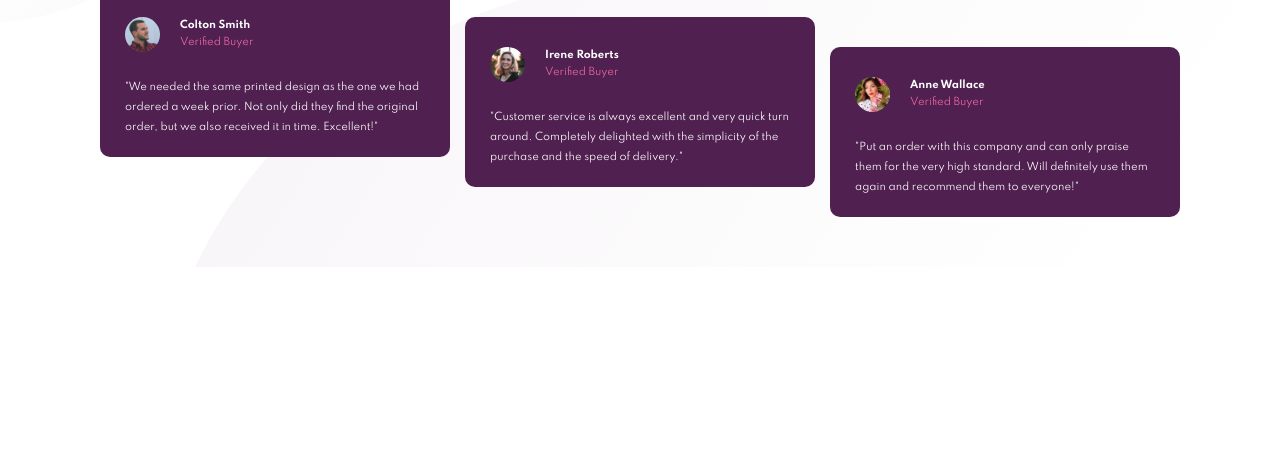
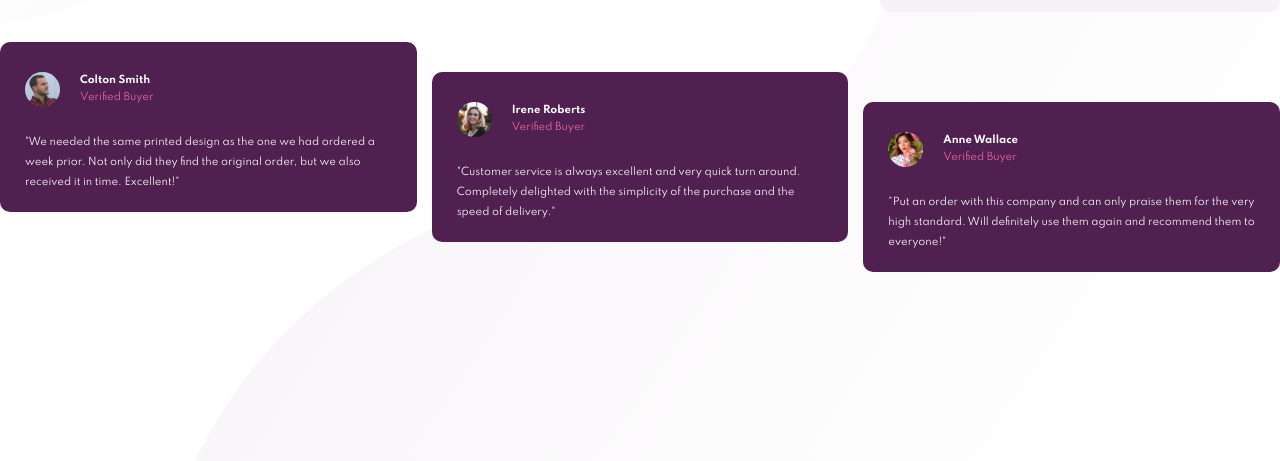
Before and after one commit to juanptsanchez/social-section, a plain HTML site: page index.html in a window 1280 px wide. Shown: the part 339-800 px from the top of the page. Drawn offline with Linux system fonts and the light colour scheme.

Commit message:
Update desktop.css file

```diff
--- a/css/desktop.css
+++ b/css/desktop.css
@@ -6,13 +6,17 @@ body {
     background-position: left top, right bottom;
     background-repeat: no-repeat, no-repeat;
     background-size: auto, auto;
+    height: 100vh;
+    display: flex;
+    flex-direction: column;
+    justify-content: center;
+    align-items: center;
 }
 .main--grid {
     display: grid;
     grid-template-columns: 1fr 1fr;
     grid-template-rows: auto 1fr;
-    padding: 5rem 10rem;
-    gap: 8rem 1rem;
+    gap: 3rem 1rem;
 }
 
 /* ================================================
@@ -82,3 +86,11 @@ PROFILE CARDS
 .card3 {
     align-self: end;
 }
+
+/* ================================================
+FOOTER
+================================================ */
+.attribution {
+    padding-top: 4rem;
+    margin: 0;
+}
```
